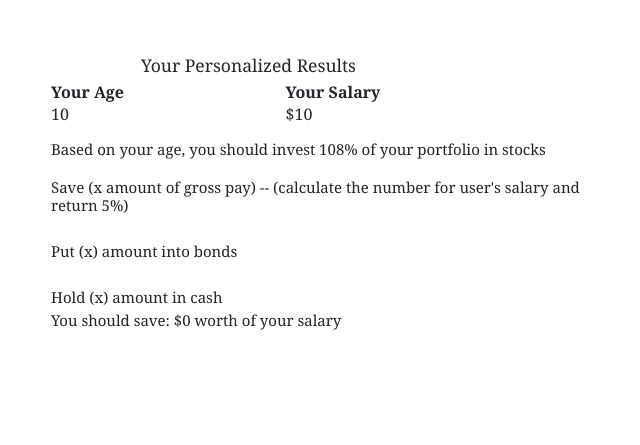
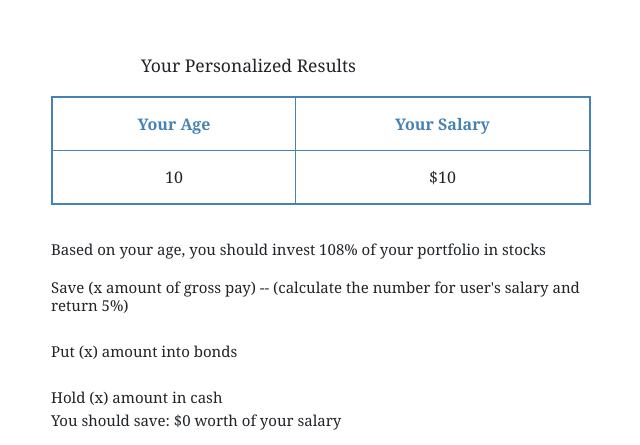
Before and after one commit to MattDevOps/Allocate-Your-Funds, a Flask app: page /results in a window 1280 px wide. Shown: the part 132-577 px from the top of the page, without its empty margins (319-959 px from the left). Run offline with Flask 2, Linux system fonts and the light colour scheme; a user stored in the database is signed in; tables that the repository leaves empty hold one stand-in row (values such as "Sample post"); some libraries are stand-ins or nearby versions.

Commit message:
adjusted table style

```diff
--- a/app/static/css/main.css
+++ b/app/static/css/main.css
@@ -102,6 +102,32 @@
   padding-bottom: 30px;
 }
 
+.top_pad {
+  padding-top: 150px;
+}
+
+table {
+  border: 2px solid steelblue;
+  width: 50%;
+  text-align: center;
+  margin: 20px auto;
+  border-collapse: collapse;
+}
+
+table tr th, table tr td {
+  border: 1px solid steelblue;
+  padding: 15px;
+}
+
+th {
+  color: steelblue;
+  font-weight: bold;
+}
+
+td:hover {
+  font-size: 200%;
+}
+
 footer {
    position:fixed;
    left:0px;
--- a/app/templates/index.html
+++ b/app/templates/index.html
@@ -26,7 +26,7 @@
 
 </div> <!--end main second row -->
 <div class="row extra-margin">
-<div class="col-md-6 pic_text">
+<div class="col-md-6 pic_text top_pad">
 <p>The old rule of thumb used to be that you should subtract your age from 100 - and that's the percentage of your portfolio that you should keep in stocks. For example, if you're 30, you should keep 70% of your portfolio in stocks. If you're 70, you should keep 30% of your portfolio in stocks. </p>
 <p>However, with Americans living longer and longer, many financial planners are now recommending that the rule should be closer to 110 or 120 minus your age. That's because if you need to make your money last longer, you'll need the extra growth that stocks can provide.</p>
 <p>Our product will tell you exactly how and where to invest your assets. Registering is completely free.
```
Also changed, not shown: app.db.
